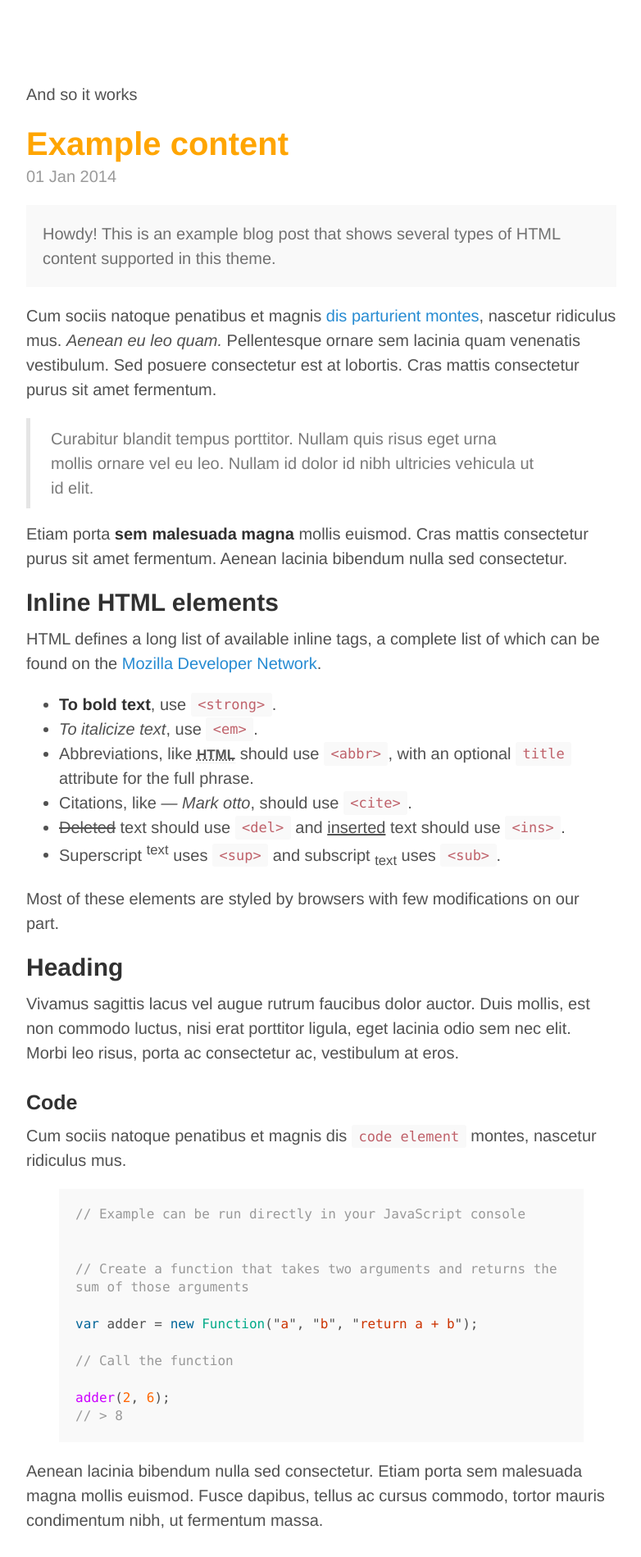
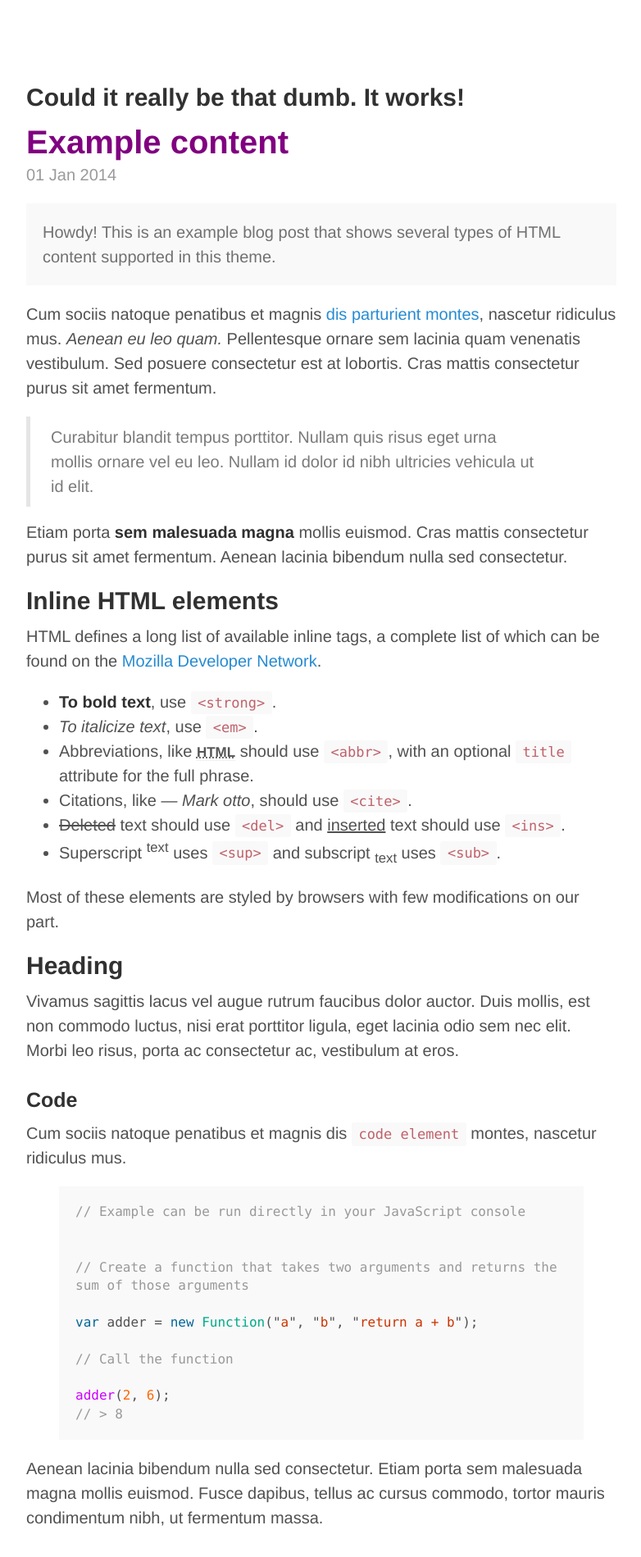
Before and after one commit to BryanSchuetz/culture-namer, a Jekyll site: the page built from index.html, in a window 1280 px wide. Shown: the top 1899 px of the page at 82% size, without its empty margins (248-1030 px from the left). Built offline with Jekyll 4.4.1, drawn with Linux system fonts in a browser that asks for light colours; Markdown is read by kramdown in place of the engine named in the settings; the list of posts is cut into pages by our own code; comment, search, counter and statistics services are not loaded.

Commit message:
more grunt fun

```diff
--- a/assets/_sass/_variables.scss
+++ b/assets/_sass/_variables.scss
@@ -1 +1 @@
-$emphasis: orange;
+$emphasis: purple;
--- a/build/assets/css/main.css
+++ b/build/assets/css/main.css
@@ -542,7 +542,7 @@ tbody tr:nth-child(odd) th {
 .page-title,
 .post-title,
 .post-title a {
-  color: orange; }
+  color: purple; }
 
 .page-title,
 .post-title {
--- a/build/index.html
+++ b/build/index.html
@@ -39,9 +39,7 @@
         </h3>
       </div>
 
-      <p>
-  And so it works
-</p>
+      <h2>Could it really be that dumb. It works!</h2>
 <div class="posts">
 
   <div class="post">
--- a/build/page2/index.html
+++ b/build/page2/index.html
@@ -39,9 +39,7 @@
         </h3>
       </div>
 
-      <p>
-  And so it works
-</p>
+      <h2>Could it really be that dumb. It works!</h2>
 <div class="posts">
 
   <div class="post">
--- a/index.html
+++ b/index.html
@@ -2,9 +2,7 @@
 layout: default
 title: Home
 ---
-<p>
-  And so it works
-</p>
+<h2>Could it really be that dumb. It works!</h2>
 <div class="posts">
   {% for post in paginator.posts %}
   <div class="post">
```
Also changed, not shown: Gruntfile.js (+4 -5 lines), build/atom.xml.
